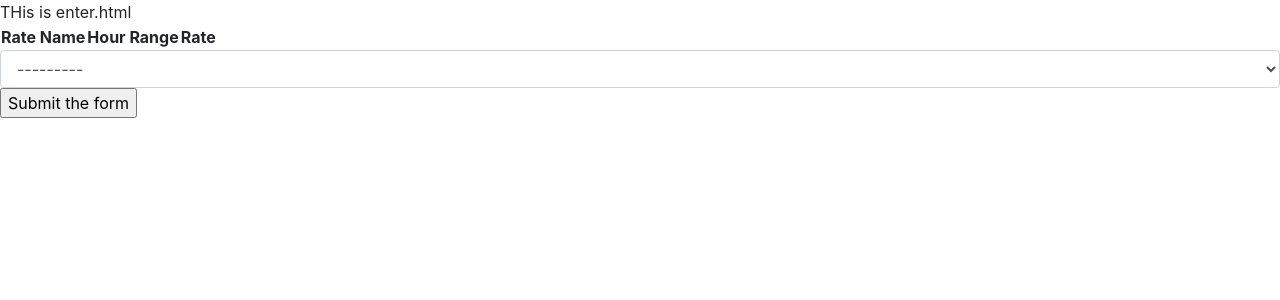
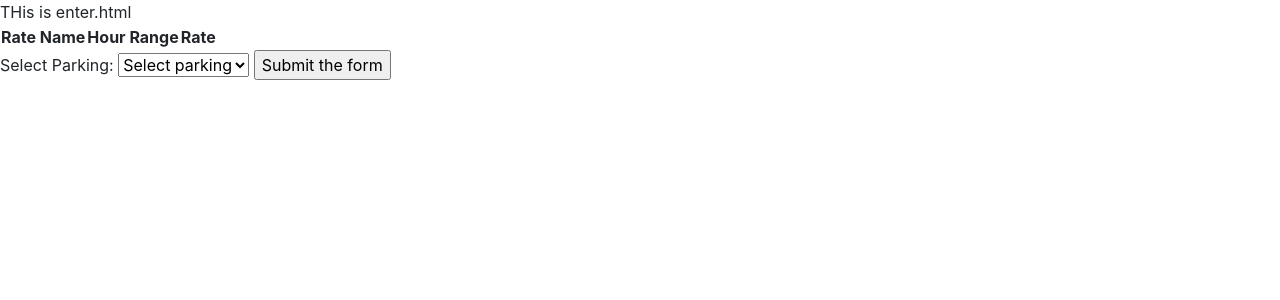
Before and after one commit to PhilMele/M4Project, a Django app: page /parking_activity/enter/ in a window 1280 px wide. Shown: the part 56-356 px from the top of the page. Run offline with Django 5.2, Linux system fonts and the light colour scheme; the visitor is signed in with stand-in values (Sample User, id 1); data that the repository does not hold is empty; some libraries are stand-ins or nearby versions.

Commit message:
Add `const manuallySelectedParking` to capture `parking_id` when selectd manually

```diff
--- a/parking_activity/templates/stays/enter.html
+++ b/parking_activity/templates/stays/enter.html
@@ -31,7 +31,13 @@ THis is enter.html
     <!-- If parking ID is None -->
     <form method="post">
         {% csrf_token %}
-        {{stayform}}
+        <label for="parking-select">Select Parking:</label>
+        <select id="parking-select" name="parking_name">
+            <option value="">Select parking</option>
+            {% for parking in parking_list %}
+                <option value="{{ parking.id }}" {% if parking_id == parking.id %}selected{% endif %}>{{ parking.name }}</option>
+            {% endfor %}
+        </select>
         <input type="submit" value="Submit the form">
     </form>
 {%endif%}
--- a/parking_activity/views.py
+++ b/parking_activity/views.py
@@ -94,6 +94,8 @@ def get_parking_rates(request, parking_id):
 @login_required
 def enter(request, parking_id=None):
     parking_name = None
+    parking_list = Parking.objects.all()
+
     if parking_id:
         parking_name = get_object_or_404(Parking, id = parking_id)
         print(f'parking_name = {parking_name}')
@@ -130,6 +132,9 @@ def enter(request, parking_id=None):
             if stayform.is_valid():
                 staydata = stayform.save(commit = False)
                 staydata.user = request.user.userprofile
+                #staydata.parking_name = parking_name
+                #nextstep: I need to attach the selected parking name in
+                #enter.html to the enter parking object
                 staydata.save()
                 messages.success(request,"Stay data saved successfully.")
                 enter_parking_obj = EnterParking.objects.create(
@@ -146,7 +151,8 @@ def enter(request, parking_id=None):
 
     return render(request, 'stays/enter.html', {
         'stayform': stayform,
-        'parking_id':parking_id})
+        'parking_id':parking_id,
+        'parking_list':parking_list})
 
 # Mark user as leaving parking
 @login_required
--- a/static/js/parking_fee.js
+++ b/static/js/parking_fee.js
@@ -8,7 +8,23 @@ document.addEventListener('DOMContentLoaded', function(){
     const path = window.location.pathname;
     const match = path.match(/\/enter\/(\d+)\//);
     const parkingIdFromParam = match ? match[1] : null;
+    // sets parking id with either of value or null
+    parkingId = parkingIdFromParam || "null";
     console.log(`parking id is ${parkingIdFromParam}`);
+
+    // look for changes if the user has selected a parking manually
+    const manuallySelectedParking = document.getElementById('parking-select');
+    console.log("manuallySelectedParking=", manuallySelectedParking);
+
+    if(manuallySelectedParking){
+        manuallySelectedParking.addEventListener('change', function(){
+            console.log("this is getting accessed")
+            parkingId = this.value || "null";
+            console.log(`Updated parking id is ${parkingId}`);
+
+        })
+
+    }
 
     // Collect rates from `get_parking_rates()`
     function fetchRates(){
```
Also changed, not shown: README.md.
